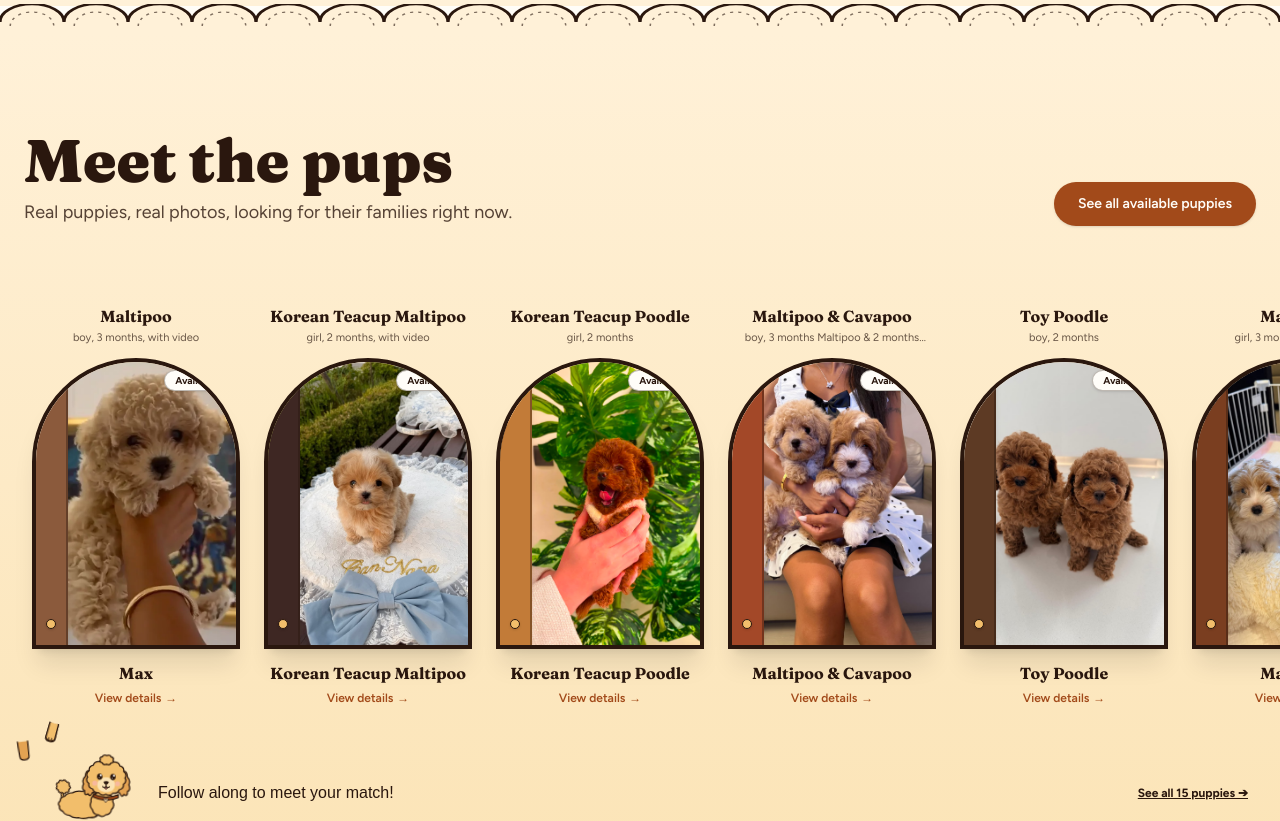
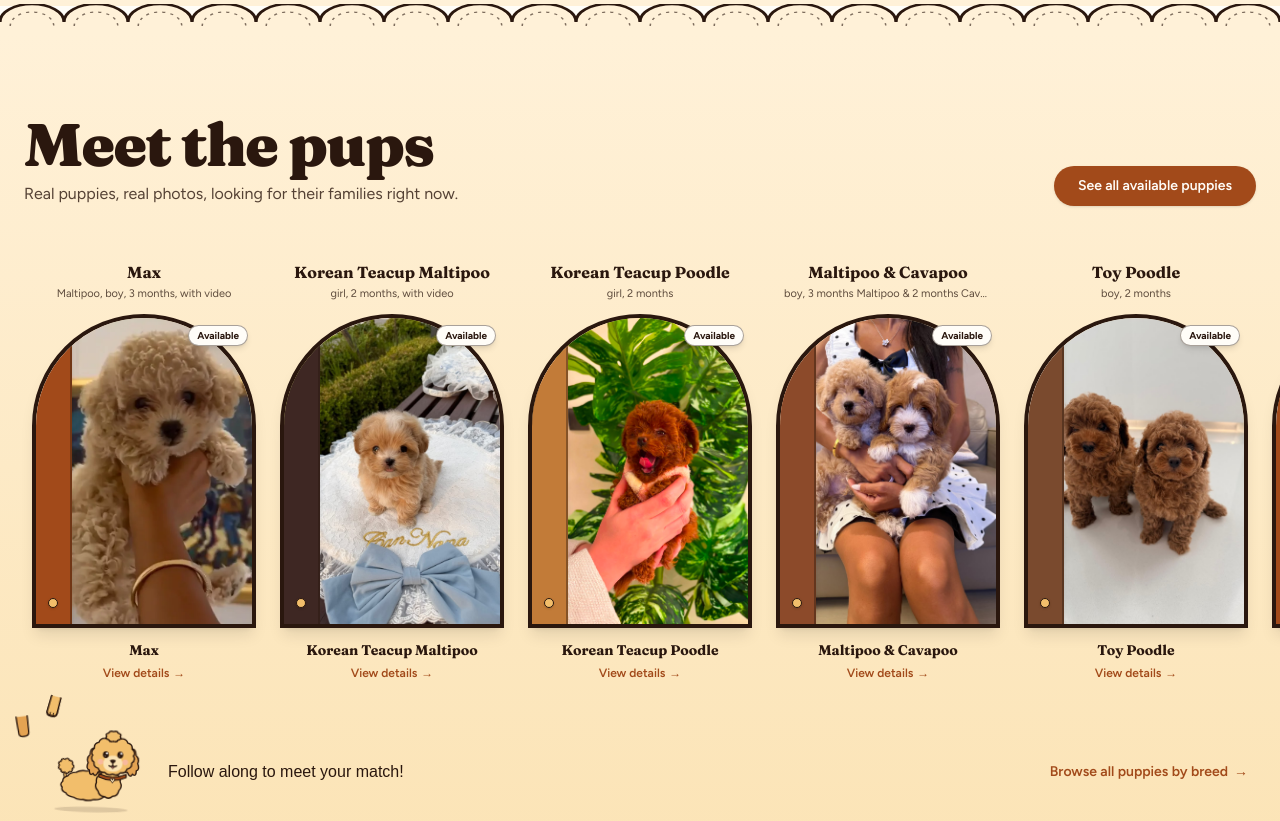
Before and after one commit to sumedChalakh/teddypups-clone, a Next.js app: page / in a window 1280 px wide. Shown: the part 874-1695 px from the top of the page. Built offline with nearby package versions, Linux system fonts and the light colour scheme; a web font is replaced by a local one.

Commit message:
feat(meet): update Meet the Pups with unique photos per door, fix text bleed, and unclip Available tags

```diff
--- a/src/components/home/MeetScene.tsx
+++ b/src/components/home/MeetScene.tsx
@@ -4,47 +4,47 @@ import { puppies } from '@/data/puppies';
 import { Mascot } from '@/components/ui/Mascot';
 
 const doorColors = [
-  '#8b5a3c',
+  '#a24a1a',
   '#3e2723',
   '#c27b38',
-  '#a34828',
+  '#8c4a2a',
+  '#7a4a2e',
+  '#a24a1a',
   '#5d3a24',
   '#7a3e20',
   '#6b2a1c',
-  '#8c4a2a',
   '#4a2511',
   '#9c5a33',
   '#542a18',
   '#b26639',
   '#3a1d0f',
   '#7c4021',
-  '#8e4822',
 ];
 
 export function MeetScene() {
   return (
-    <section className="relative py-16 sm:py-24 overflow-hidden bg-gradient-to-b from-[#fff1d8] to-[#fbe3b4]">
-      {/* Header */}
-      <div className="max-w-7xl mx-auto px-4 sm:px-6 mb-10 flex flex-col md:flex-row md:items-end justify-between gap-4">
+    <section className="relative py-14 sm:py-20 overflow-hidden bg-gradient-to-b from-[#fff1d8] to-[#fbe3b4]">
+      {/* Header with clear z-index isolation */}
+      <div className="max-w-7xl mx-auto px-4 sm:px-6 mb-8 sm:mb-10 flex flex-col md:flex-row md:items-end justify-between gap-4 relative z-20">
         <div>
-          <h2 className="font-display font-black text-4xl sm:text-5xl md:text-6xl text-[#2a170e] leading-tight">
+          <h2 className="font-display font-black text-3xl sm:text-5xl md:text-6xl text-[#2a170e] leading-tight tracking-tight">
             Meet the pups
           </h2>
-          <p className="font-sans text-base sm:text-lg text-[#2a170e]/80 mt-2">
+          <p className="font-sans text-sm sm:text-base text-[#2a170e]/80 mt-2 max-w-xl">
             Real puppies, real photos, looking for their families right now.
           </p>
         </div>
 
         <Link
           href="/puppies"
-          className="self-start md:self-auto inline-flex items-center px-6 py-3 rounded-full bg-[#a24a1a] hover:bg-[#853c15] text-[#fffdf8] font-semibold text-sm shadow transition-all duration-200"
+          className="self-start md:self-auto inline-flex items-center px-6 py-2.5 rounded-full bg-[#a24a1a] hover:bg-[#853c15] text-[#fffdf8] font-semibold text-sm shadow transition-all duration-200"
         >
           See all available puppies
         </Link>
       </div>
 
       {/* Horizontal Scroll Track containing all 15 Puppies + "Meet them all" Arch */}
-      <div className="relative w-full">
+      <div className="relative w-full z-10">
         <div className="overflow-x-auto no-scrollbar pb-6 px-4 sm:px-8">
           <div className="flex items-end gap-4 sm:gap-6 min-w-max">
             {puppies.map((pup, idx) => {
@@ -54,52 +54,57 @@ export function MeetScene() {
               return (
                 <div
                   key={pup.id}
-                  className="group flex flex-col items-center w-40 sm:w-48 lg:w-52 flex-shrink-0 cursor-pointer"
+                  className="group flex flex-col items-center w-44 sm:w-52 lg:w-56 flex-shrink-0 cursor-pointer"
                 >
-                  {/* Breed Title above door */}
-                  <div className="text-center mb-3 h-14 flex flex-col justify-end w-full px-1">
-                    <span className="font-display font-bold text-sm sm:text-base text-[#2a170e] line-clamp-1 leading-tight">
-                      {pup.breedName || pup.breed}
+                  {/* Top Door Plate: Puppy breed, gender and age */}
+                  <div className="text-center mb-3 h-14 flex flex-col justify-end w-full px-2">
+                    <span className="font-display font-bold text-sm sm:text-base text-[#2a170e] truncate leading-tight">
+                      {pup.name}
                     </span>
-                    <span className="font-sans text-[11px] text-[#2a170e]/70 mt-0.5 line-clamp-1">
-                      {pup.genderLabel?.toLowerCase() || pup.gender}, {pup.age}
+                    <span className="font-sans text-[11px] text-[#2a170e]/75 mt-0.5 truncate">
+                      {pup.breedName !== pup.name ? `${pup.breedName}, ` : ''}
+                      {pup.genderLabel.toLowerCase()}, {pup.age}
                       {pup.withVideo && ', with video'}
                     </span>
                   </div>
 
-                  {/* Arched Door Frame with Puppy Photo Visible Inside */}
+                  {/* Arched Door Frame with unique photo inside */}
+                  <div className="relative w-full">
                     <Link
                       href={`/puppies/${pup.slug}`}
-                    className="relative w-full aspect-[3/4.2] rounded-t-full border-4 border-[#2a170e] bg-[#fbe3b4]/60 overflow-hidden shadow-xl transition-all duration-300 group-hover:-translate-y-2 group-hover:shadow-2xl block"
+                      className="relative w-full aspect-[3/4.2] rounded-t-full border-4 border-[#2a170e] bg-[#fbe3b4]/60 overflow-hidden shadow-lg transition-all duration-300 group-hover:-translate-y-2 group-hover:shadow-2xl block"
                     >
-                    {/* Real puppy photo clearly shown */}
+                      {/* Real distinct puppy photo */}
                       <Image
                         src={doorImage}
-                      alt={`${pup.name} - ${pup.breed}`}
+                        alt={`${pup.name} - ${pup.breedName}`}
                         fill
-                      sizes="(max-width: 640px) 160px, (max-width: 1024px) 192px, 208px"
+                        sizes="(max-width: 640px) 176px, (max-width: 1024px) 208px, 224px"
                         className="object-cover object-center group-hover:scale-105 transition-transform duration-500"
                       />
 
-                    {/* Half-open wooden door panel at side */}
+                      {/* Half-open wooden door panel with paw peephole and gold knob */}
                       <div
-                      className="absolute top-0 bottom-0 left-0 w-8 border-r-2 border-[#2a170e]/40 shadow-md flex flex-col items-center justify-between py-4"
+                        className="absolute top-0 bottom-0 left-0 w-8 sm:w-9 border-r-2 border-[#2a170e]/40 shadow-md flex flex-col items-center justify-between py-4"
                         style={{ backgroundColor: doorColor }}
                         aria-hidden="true"
                       >
-                      <span className="text-xs text-white/60">🐾</span>
+                        <span className="text-xs text-white/70">🐾</span>
                         <span className="w-2.5 h-2.5 rounded-full bg-[#f2be6b] border border-[#2a170e] shadow" />
                       </div>
+                    </Link>
 
-                    {/* "Available" badge pinned to door arch */}
-                    <span className="absolute top-2 right-2 z-10 bg-[#fffdf8] border border-[#2a170e]/30 text-[#2a170e] text-[10px] font-bold px-2.5 py-0.5 rounded-full shadow">
+                    {/* "Available" tag placed outside clipping boundary so it is 100% fully visible */}
+                    <div className="absolute top-2 right-2 z-20 pointer-events-none">
+                      <span className="inline-block bg-[#fffdf8] border border-[#2a170e]/40 text-[#2a170e] text-[10px] font-bold px-2 py-0.5 rounded-full shadow-md whitespace-nowrap">
                         {pup.status === 'available' ? 'Available' : 'Reserved'}
                       </span>
-                  </Link>
+                    </div>
+                  </div>
 
-                  {/* Puppy Name, breed and age below */}
+                  {/* Puppy details below door */}
                   <div className="mt-3 text-center">
-                    <span className="font-display font-bold text-base text-[#2a170e] block">
+                    <span className="font-display font-bold text-sm text-[#2a170e] block">
                       {pup.name}
                     </span>
                     <Link
@@ -114,10 +119,10 @@ export function MeetScene() {
               );
             })}
 
-            {/* Ending "Meet them all" Arch matching recording */}
-            <div className="flex flex-col items-center w-40 sm:w-48 lg:w-52 flex-shrink-0">
+            {/* Ending "Meet them all" Arch */}
+            <div className="flex flex-col items-center w-44 sm:w-52 lg:w-56 flex-shrink-0">
               <div className="text-center mb-3 h-14 flex flex-col justify-end w-full">
-                <span className="font-display font-bold text-sm text-[#2a170e]/60">
+                <span className="font-display font-bold text-xs text-[#2a170e]/60 uppercase tracking-wider">
                   Full Collection
                 </span>
               </div>
@@ -127,10 +132,10 @@ export function MeetScene() {
                 className="relative w-full aspect-[3/4.2] rounded-t-full border-4 border-dashed border-[#2a170e]/50 bg-white/40 hover:bg-white/80 transition-colors shadow-lg flex flex-col items-center justify-center p-4 text-center group cursor-pointer"
               >
                 <span className="text-3xl mb-2 group-hover:scale-110 transition-transform">🐾</span>
-                <span className="font-display font-black text-lg sm:text-xl text-[#2a170e] border-b-2 border-[#a24a1a] pb-0.5">
+                <span className="font-display font-black text-lg sm:text-xl text-[#2a170e] border-b-2 border-[#a24a1a] pb-0.5 whitespace-nowrap">
                   Meet them all
                 </span>
-                <span className="font-sans text-xs text-[#2a170e]/70 mt-2">
+                <span className="font-sans text-xs text-[#2a170e]/75 mt-2">
                   Browse all 15 pups
                 </span>
               </Link>
@@ -148,10 +153,10 @@ export function MeetScene() {
           </div>
         </div>
 
-        {/* Floor runner with mascot running along the floor under "Meet the pups" */}
+        {/* Floor runner with running mascot under "Meet the pups" */}
         <div className="max-w-7xl mx-auto px-4 sm:px-8 mt-4 flex items-center justify-between">
           <div className="flex items-center gap-4">
-            <Mascot state="running" size={110} facing="right" />
+            <Mascot state="running" size={120} facing="right" />
             <span className="font-hand text-[#2a170e] text-sm sm:text-base hidden sm:inline">
               Follow along to meet your match!
             </span>
@@ -159,9 +164,10 @@ export function MeetScene() {
 
           <Link
             href="/puppies"
-            className="font-sans text-xs font-bold text-[#2a170e] hover:text-[#a24a1a] underline"
+            className="font-sans text-xs sm:text-sm font-semibold text-[#a24a1a] hover:underline flex items-center gap-1.5"
           >
-            See all 15 puppies ➔
+            <span>Browse all puppies by breed</span>
+            <span>→</span>
           </Link>
         </div>
       </div>
```
Lines whose indentation alone changed are shown as unchanged.
